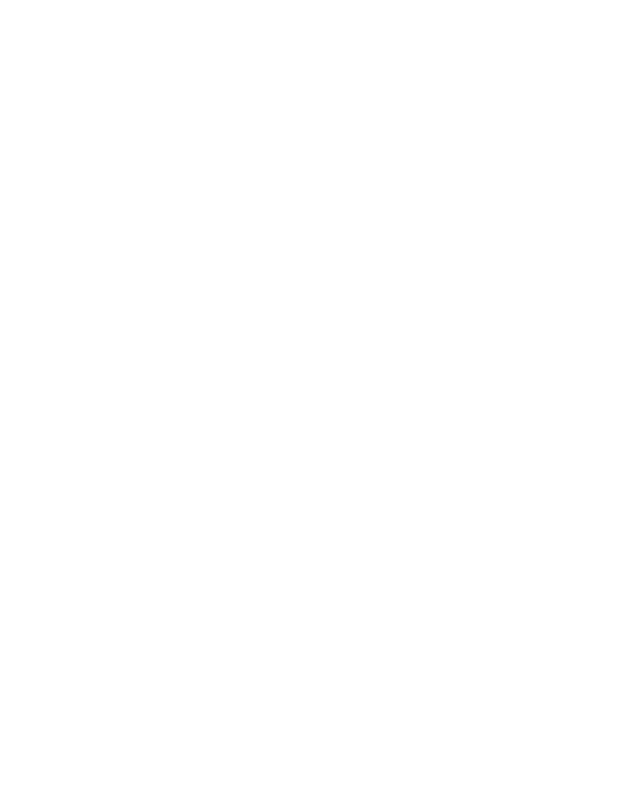
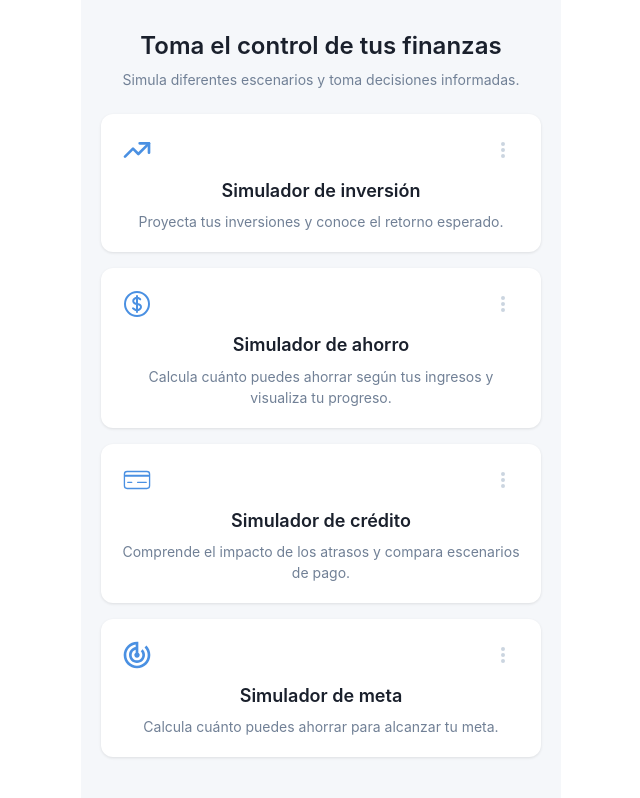
Before and after one commit to klimga2/Planea, a React (Vite) app: page /Simuladores in a window 1280 px wide. Before the commit this address had no page. Shown: the whole page, without its empty margins (319-959 px from the left). Built offline with nearby package versions, Linux system fonts and the light colour scheme.

Commit message:
feat: add new page to interact with simulators

```diff
--- a/src/App.css
+++ b/src/App.css
@@ -1,7 +1,6 @@
 #root {
 	max-width: 1280px;
 	margin: 0 auto;
-	padding: 2rem;
 	text-align: center;
 }
 
--- a/src/Pages/Dashboard/Dashboard - Inicio.jsx
+++ b/src/Pages/Dashboard/Dashboard - Inicio.jsx
@@ -21,6 +21,9 @@ const Dashboard = () => {
 	const Racha = () => {
 		Nav('/Racha');
 	};
+	const Simuladores = () => {
+		Nav('/Simuladores');
+	};
 
 	return (
 		<div className=''>
@@ -34,6 +37,9 @@ const Dashboard = () => {
 			<button onClick={Racha} className='new-game-button'>
 				Tu racha
 			</button>
+			<button onClick={Simuladores} className='new-game-button'>
+				Simuladores
+			</button>
 		</div>
 	);
 };
--- /dev/null
+++ b/src/Pages/Dashboard/Simuladores.css
@@ -0,0 +1,135 @@
+.simuladores-container {
+	min-height: 100vh;
+	background-color: #f5f7fa;
+	padding: 20px;
+	max-width: 480px;
+	margin: 0 auto;
+	font-family: -apple-system, BlinkMacSystemFont, 'Segoe UI', Roboto, 'Helvetica Neue', Arial, sans-serif;
+	box-sizing: border-box;
+}
+
+* {
+	box-sizing: border-box;
+}
+
+.simuladores-header {
+	margin-bottom: 24px;
+	padding-top: 10px;
+}
+
+.simuladores-titulo {
+	font-size: 24px;
+	font-weight: 600;
+	color: #1a202c;
+	margin: 0 0 8px 0;
+	line-height: 1.3;
+}
+
+.simuladores-subtitulo {
+	font-size: 14px;
+	color: #718096;
+	margin: 0;
+	line-height: 1.5;
+}
+
+.simuladores-lista {
+	display: flex;
+	flex-direction: column;
+	gap: 16px;
+}
+
+.simulador-card {
+	background-color: white;
+	border-radius: 12px;
+	padding: 20px;
+	box-shadow: 0 1px 3px rgba(0, 0, 0, 0.1);
+	transition: transform 0.2s, box-shadow 0.2s;
+	cursor: pointer;
+	border: none;
+}
+
+.simulador-card:hover {
+	transform: translateY(-2px);
+	box-shadow: 0 4px 6px rgba(0, 0, 0, 0.12);
+}
+
+.simulador-card:active {
+	transform: translateY(0);
+}
+
+.simulador-header {
+	display: flex;
+	justify-content: space-between;
+	align-items: center;
+	margin-bottom: 12px;
+}
+
+.simulador-icon {
+	display: flex;
+	align-items: center;
+	justify-content: center;
+	border: none;
+	color: #4A90E2;
+}
+
+.simulador-menu {
+	background: none;
+	border: none;
+	font-size: 20px;
+	color: #cbd5e0;
+	cursor: pointer;
+	padding: 4px 8px;
+	line-height: 1;
+	transition: color 0.2s;
+	display: flex;
+	align-items: center;
+	justify-content: center;
+}
+
+.simulador-menu:hover {
+	color: #a0aec0;
+}
+
+.simulador-titulo {
+	font-size: 18px;
+	font-weight: 600;
+	color: #1a202c;
+	margin: 0 0 8px 0;
+	line-height: 1.4;
+}
+
+.simulador-descripcion {
+	font-size: 14px;
+	color: #718096;
+	margin: 0;
+	line-height: 1.5;
+}
+
+/* Responsive para pantallas más pequeñas */
+@media (max-width: 375px) {
+	.simuladores-container {
+		padding: 16px;
+	}
+
+	.simuladores-titulo {
+		font-size: 22px;
+	}
+
+	.simulador-card {
+		padding: 16px;
+	}
+
+	.simulador-icon {
+		font-size: 28px;
+		width: 44px;
+		height: 44px;
+	}
+
+	.simulador-titulo {
+		font-size: 16px;
+	}
+
+	.simulador-descripcion {
+		font-size: 13px;
+	}
+}
--- /dev/null
+++ b/src/Pages/Dashboard/Simuladores.jsx
@@ -0,0 +1,69 @@
+import React from 'react';
+import './Simuladores.css';
+import { TbTrendingUp } from 'react-icons/tb';
+import { HiOutlineCurrencyDollar } from 'react-icons/hi2';
+import { CiCreditCard1 } from 'react-icons/ci';
+import { MdOutlineTrackChanges } from 'react-icons/md';
+import { HiDotsVertical } from 'react-icons/hi';
+
+const Simuladores = () => {
+	const simuladores = [
+		{
+			id: 1,
+			icon: TbTrendingUp,
+			titulo: 'Simulador de inversión',
+			descripcion: 'Proyecta tus inversiones y conoce el retorno esperado.',
+		},
+		{
+			id: 2,
+			icon: HiOutlineCurrencyDollar,
+			titulo: 'Simulador de ahorro',
+			descripcion: 'Calcula cuánto puedes ahorrar según tus ingresos y visualiza tu progreso.',
+		},
+		{
+			id: 3,
+			icon: CiCreditCard1,
+			titulo: 'Simulador de crédito',
+			descripcion: 'Comprende el impacto de los atrasos y compara escenarios de pago.',
+		},
+		{
+			id: 4,
+			icon: MdOutlineTrackChanges,
+			titulo: 'Simulador de meta',
+			descripcion: 'Calcula cuánto puedes ahorrar para alcanzar tu meta.',
+		},
+	];
+
+	return (
+		<div className='simuladores-container'>
+			<header className='simuladores-header'>
+				<h1 className='simuladores-titulo'>Toma el control de tus finanzas</h1>
+				<p className='simuladores-subtitulo'>
+					Simula diferentes escenarios y toma decisiones informadas.
+				</p>
+			</header>
+
+			<div className='simuladores-lista'>
+				{simuladores.map((simulador) => {
+					const IconComponent = simulador.icon;
+					return (
+						<div key={simulador.id} className='simulador-card'>
+							<div className='simulador-header'>
+								<div className='simulador-icon'>
+									<IconComponent size={32} />
+								</div>
+								<button className='simulador-menu'>
+									<HiDotsVertical />
+								</button>
+							</div>
+							<h2 className='simulador-titulo'>{simulador.titulo}</h2>
+							<p className='simulador-descripcion'>{simulador.descripcion}</p>
+						</div>
+					);
+				})}
+			</div>
+		</div>
+	);
+};
+
+export default Simuladores;
--- a/src/Routes/Routers.jsx
+++ b/src/Routes/Routers.jsx
@@ -3,6 +3,7 @@ import Dashboard from '../Pages/Dashboard/Dashboard - Inicio';
 import Presupuesto from '../Pages/Dashboard/Presupuesto';
 import GastosMes from '../Pages/Dashboard/Distribución gastos x mes';
 import GastosSemana from '../Pages/Dashboard/Distribución gastos x semana';
+import Simuladores from '../Pages/Dashboard/Simuladores';
 import MigestiongestionDiaria from '../Pages/Migestion/Migestion-gestionDiaria';
 import MigestionMovimientos from '../Pages/Migestion/Migestion-gestionDiariaMovimient';
 import MigestionPresupuesto from '../Pages/Migestion/Migestion-presupuesto';
@@ -14,6 +15,7 @@ const AppRouter = () => {
 				<Route path='/GastosMes' element={<GastosMes />} />
 				<Route path='/GastosSemana' element={<GastosSemana />} />
 				<Route path='/Presupuesto' element={<Presupuesto />} />
+				<Route path='/Simuladores' element={<Simuladores />} />
 				<Route path='/Migestion-gestionDiaria' element={<MigestiongestionDiaria />} />
 				<Route path='/Migestion-gestionDiariaMovimientos' element={<MigestionMovimientos />} />
 				<Route path='/Migestion-presupuesto' element={<MigestionPresupuesto />} />
```
Also changed, not shown: 1 other file (tests, documents, lock files or other folders).
